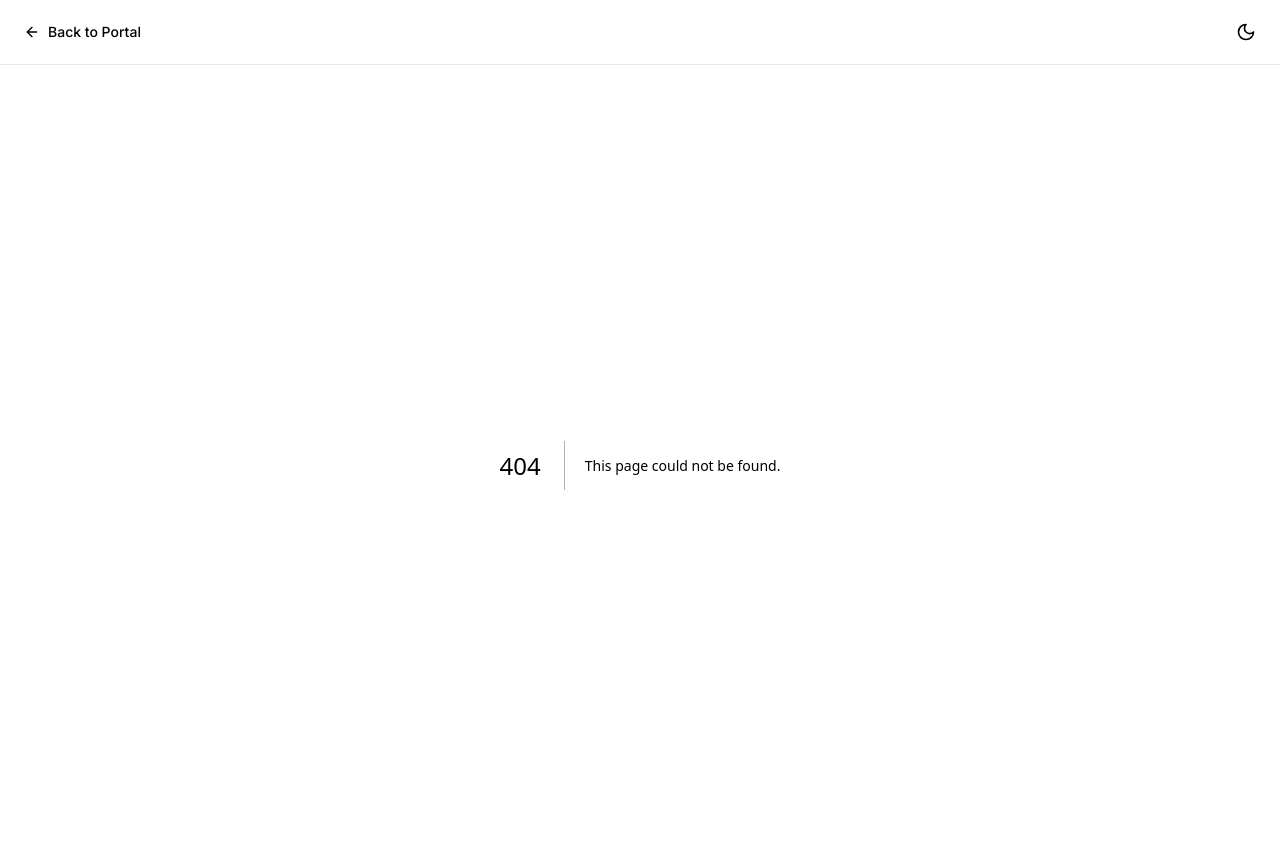
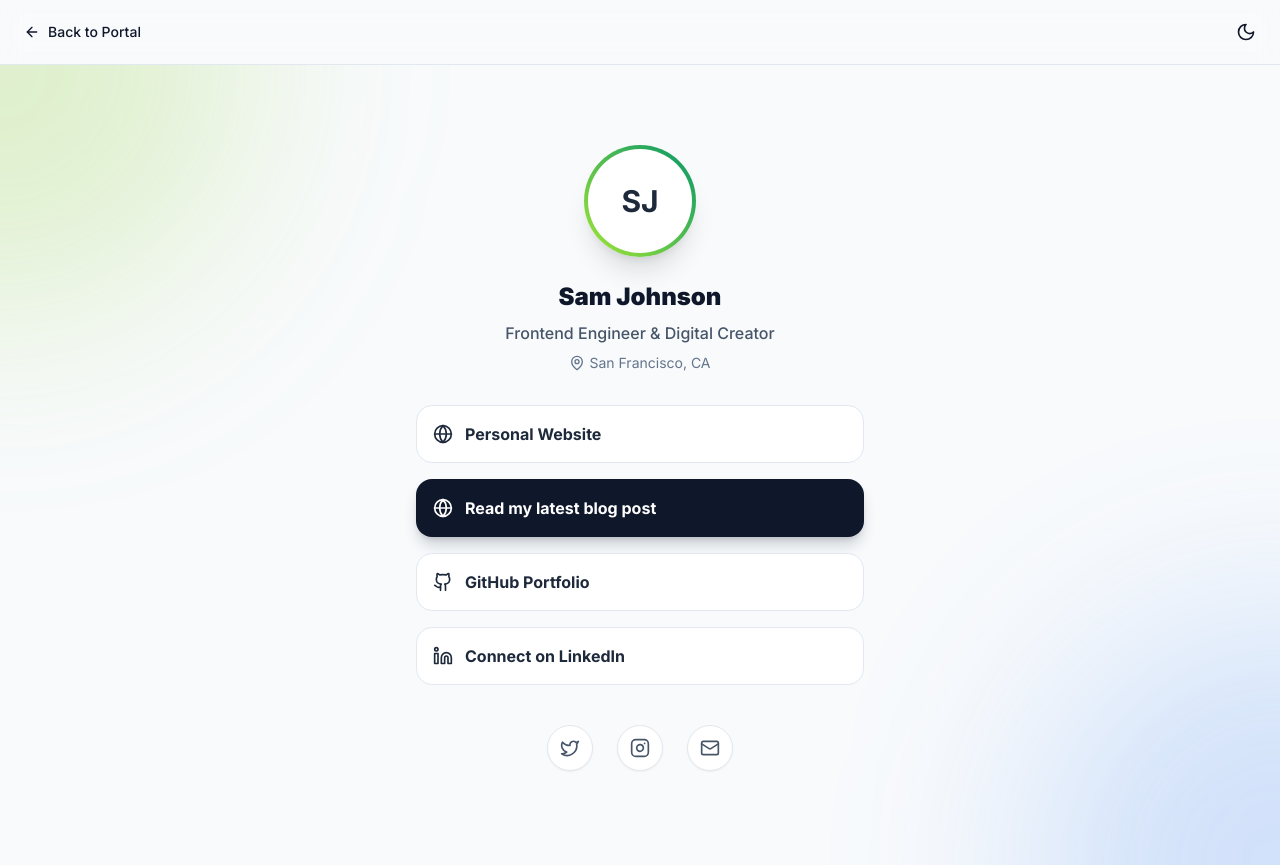
Before and after one commit to Prem759-0/landing-page-universe, a Next.js app: page /link-tree in a window 1280 px wide. Before the commit this address had no page. Built offline with nearby package versions, Linux system fonts and the light colour scheme.

Commit message:
Create page.tsx

```diff
--- /dev/null
+++ b/app/link-tree/page.tsx
@@ -0,0 +1,105 @@
+"use client";
+
+import { motion } from "framer-motion";
+import { Github, Twitter, Instagram, Linkedin, Globe, Mail, MapPin } from "lucide-react";
+import { cn } from "@/lib/utils";
+
+const LINKS = [
+  { title: "Personal Website", url: "#", icon: Globe },
+  { title: "Read my latest blog post", url: "#", icon: Globe, highlight: true },
+  { title: "GitHub Portfolio", url: "#", icon: Github },
+  { title: "Connect on LinkedIn", url: "#", icon: Linkedin },
+];
+
+export default function LinkTree() {
+  return (
+    <div className="flex-1 min-h-screen bg-slate-50 dark:bg-[#0a0a0a] flex justify-center py-20 px-4 relative overflow-hidden">
+
+      {/* Decorative blurred blobs */}
+      <div className="absolute top-0 left-0 w-[500px] h-[500px] bg-lime-500/20 rounded-full blur-[100px] mix-blend-multiply dark:mix-blend-screen pointer-events-none -translate-x-1/2 -translate-y-1/2" />
+      <div className="absolute bottom-0 right-0 w-[500px] h-[500px] bg-blue-500/20 rounded-full blur-[100px] mix-blend-multiply dark:mix-blend-screen pointer-events-none translate-x-1/2 translate-y-1/2" />
+
+      <div className="max-w-md w-full relative z-10 flex flex-col items-center text-center">
+
+        {/* Avatar */}
+        <motion.div
+          initial={{ scale: 0.8, opacity: 0 }}
+          animate={{ scale: 1, opacity: 1 }}
+          transition={{ type: "spring", bounce: 0.5 }}
+          className="w-28 h-28 rounded-full bg-gradient-to-tr from-lime-400 to-emerald-600 p-1 mb-6 shadow-xl"
+        >
+          <div className="w-full h-full bg-white dark:bg-slate-900 rounded-full flex items-center justify-center font-bold text-3xl text-slate-800 dark:text-white">
+            SJ
+          </div>
+        </motion.div>
+
+        {/* Bio */}
+        <motion.h1
+          initial={{ y: 10, opacity: 0 }}
+          animate={{ y: 0, opacity: 1 }}
+          transition={{ delay: 0.1 }}
+          className="text-2xl font-black text-slate-900 dark:text-white mb-2"
+        >
+          Sam Johnson
+        </motion.h1>
+        <motion.p
+          initial={{ y: 10, opacity: 0 }}
+          animate={{ y: 0, opacity: 1 }}
+          transition={{ delay: 0.2 }}
+          className="text-slate-600 dark:text-slate-400 mb-2 font-medium"
+        >
+          Frontend Engineer & Digital Creator
+        </motion.p>
+        <motion.div
+          initial={{ y: 10, opacity: 0 }}
+          animate={{ y: 0, opacity: 1 }}
+          transition={{ delay: 0.3 }}
+          className="flex items-center justify-center gap-1 text-sm text-slate-500 dark:text-slate-500 mb-8"
+        >
+          <MapPin className="w-4 h-4" /> San Francisco, CA
+        </motion.div>
+
+        {/* Links */}
+        <div className="w-full space-y-4 mb-10">
+          {LINKS.map((link, i) => (
+            <motion.a
+              key={i}
+              href={link.url}
+              initial={{ y: 20, opacity: 0 }}
+              animate={{ y: 0, opacity: 1 }}
+              transition={{ delay: 0.4 + i * 0.1 }}
+              whileHover={{ scale: 1.02 }}
+              whileTap={{ scale: 0.98 }}
+              className={cn(
+                "w-full p-4 rounded-2xl border font-bold flex items-center justify-between group transition-all",
+                link.highlight
+                  ? "bg-slate-900 dark:bg-white text-white dark:text-slate-900 border-transparent shadow-lg shadow-slate-900/20 dark:shadow-white/10"
+                  : "bg-white dark:bg-slate-900/80 border-slate-200 dark:border-slate-800 text-slate-800 dark:text-slate-200 hover:border-slate-300 dark:hover:border-slate-700"
+              )}
+            >
+              <div className="flex items-center gap-3">
+                <link.icon className="w-5 h-5" />
+                <span>{link.title}</span>
+              </div>
+            </motion.a>
+          ))}
+        </div>
+
+        {/* Social Icons Bottom Row */}
+        <motion.div
+          initial={{ scale: 0.9, opacity: 0 }}
+          animate={{ scale: 1, opacity: 1 }}
+          transition={{ delay: 0.8 }}
+          className="flex items-center justify-center gap-6"
+        >
+          {[Twitter, Instagram, Mail].map((Icon, i) => (
+            <a key={i} href="#" className="p-3 bg-white dark:bg-slate-900 border border-slate-200 dark:border-slate-800 rounded-full text-slate-600 dark:text-slate-400 hover:text-slate-900 dark:hover:text-white hover:scale-110 transition-all shadow-sm">
+              <Icon className="w-5 h-5" />
+            </a>
+          ))}
+        </motion.div>
+
+      </div>
+    </div>
+  );
+}
```
